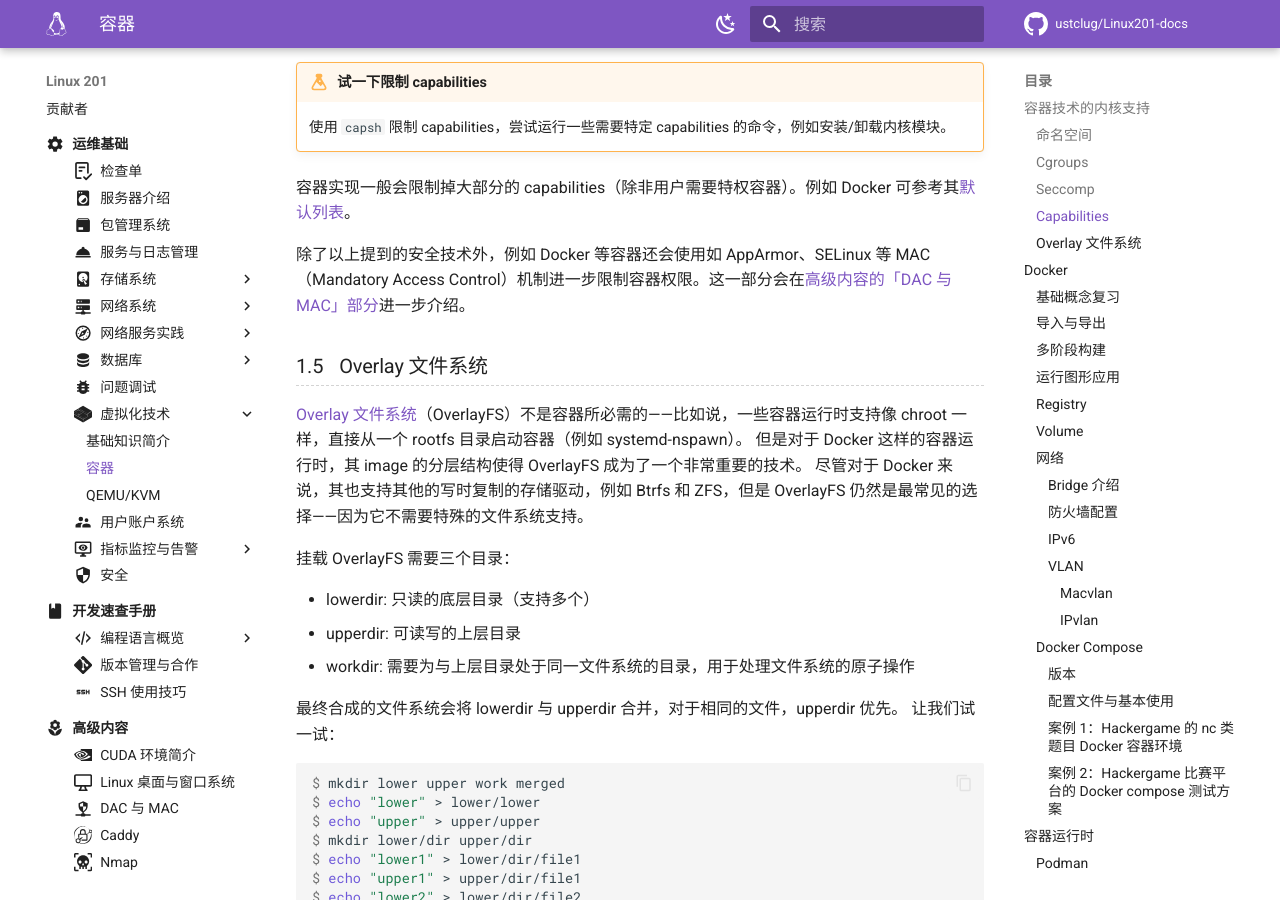
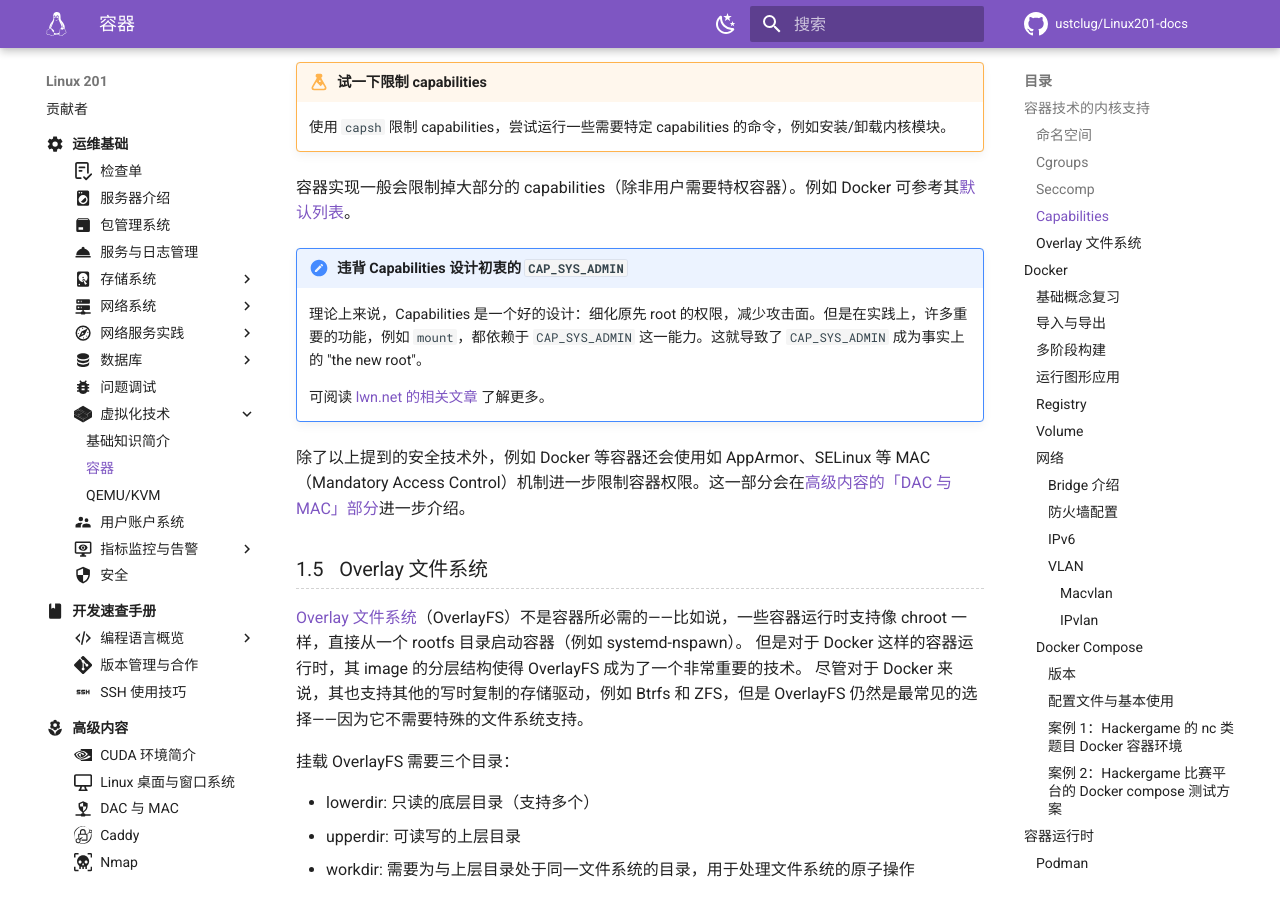
Before and after one commit to ustclug/Linux201-docs, an MkDocs documentation site: the page built from docs/ops/virtualization/container.md, in a window 1280 px wide and 900 px high, scrolled down 7526 px. Built offline with MkDocs 1.6.1 and Material for MkDocs 9.7.7, drawn with Linux system fonts in a browser that asks for light colours; comment, search, counter and statistics services are not loaded.

Commit message:
ops/virtualization: About CAP_SYS_ADMIN

```diff
--- a/docs/ops/virtualization/container.md
+++ b/docs/ops/virtualization/container.md
@@ -330,6 +330,12 @@
     使用 `capsh` 限制 capabilities，尝试运行一些需要特定 capabilities 的命令，例如安装/卸载内核模块。
 
 容器实现一般会限制掉大部分的 capabilities（除非用户需要特权容器）。例如 Docker 可参考其[默认列表](https://github.com/moby/moby/blob/312c247990be04b5002fdc0a6463251a816fa4df/daemon/pkg/oci/caps/defaults.go#L6-L19)。
+
+!!! note "违背 Capabilities 设计初衷的 `CAP_SYS_ADMIN`"
+
+    理论上来说，Capabilities 是一个好的设计：细化原先 root 的权限，减少攻击面。但是在实践上，许多重要的功能，例如 `mount`，都依赖于 `CAP_SYS_ADMIN` 这一能力。这就导致了 `CAP_SYS_ADMIN` 成为事实上的 "the new root"。
+
+    可阅读 [lwn.net 的相关文章](https://lwn.net/Articles/486306/) 了解更多。
 
 除了以上提到的安全技术外，例如 Docker 等容器还会使用如 AppArmor、SELinux 等 MAC（Mandatory Access Control）机制进一步限制容器权限。这一部分会在[高级内容的「DAC 与 MAC」部分](../../advanced/dac-mac.md)进一步介绍。
 
```
